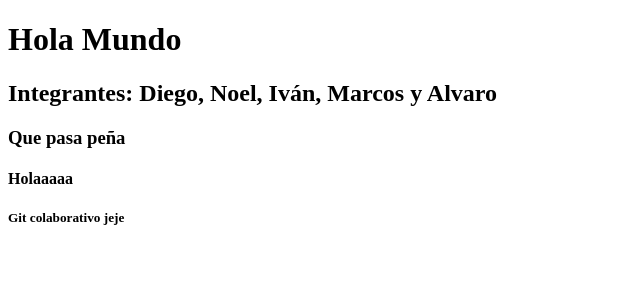
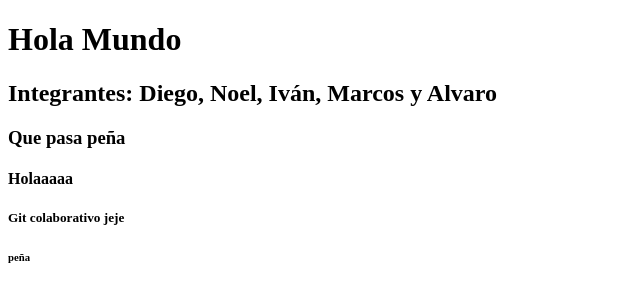
Before and after one commit to IvanBC07/GIT_COLABORATIVO, a plain HTML site: page index.html in a window 1280 px wide. Shown: the full height of the page, 0-640 px from the left. Drawn offline with Linux system fonts and the light colour scheme.

Commit message:
cambio en index, Marcos
Added an additional heading element to the HTML body.

```diff
--- a/index.html
+++ b/index.html
@@ -11,6 +11,7 @@
     <h3>Que pasa peña</h3>
     <h4>Holaaaaa</h4>
     <h5>Git colaborativo jeje</h5>
+    <h6>peña</h6>
 </body>
 
 </html>
```
